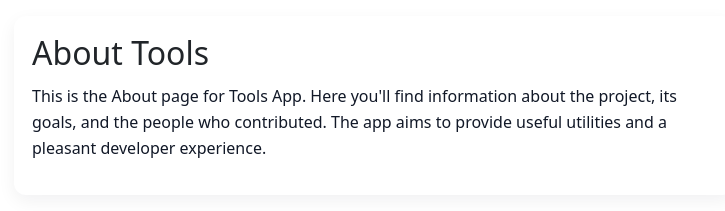
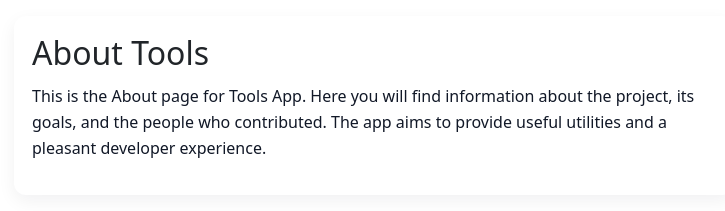
Before and after one commit to mayurkode7/Tools, a Next.js app in the folder tools-app/: page /about in a window 1280 px wide. Shown: the top 211 px of the page, without its empty margins (266-991 px from the left). Built offline with nearby package versions, Linux system fonts and the light colour scheme.

Commit message:
Correct grammatical error in About page description

```diff
--- a/tools-app/src/app/about/page.js
+++ b/tools-app/src/app/about/page.js
@@ -34,7 +34,7 @@ export default function AboutPage() {
                         color: '#111827',
                     }}
                 >
-                    This is the About page for Tools App. Here you'll find information about the project,
+                    This is the About page for Tools App. Here you will find information about the project,
                     its goals, and the people who contributed. The app aims to provide useful utilities
                     and a pleasant developer experience.
                 </p>
```
